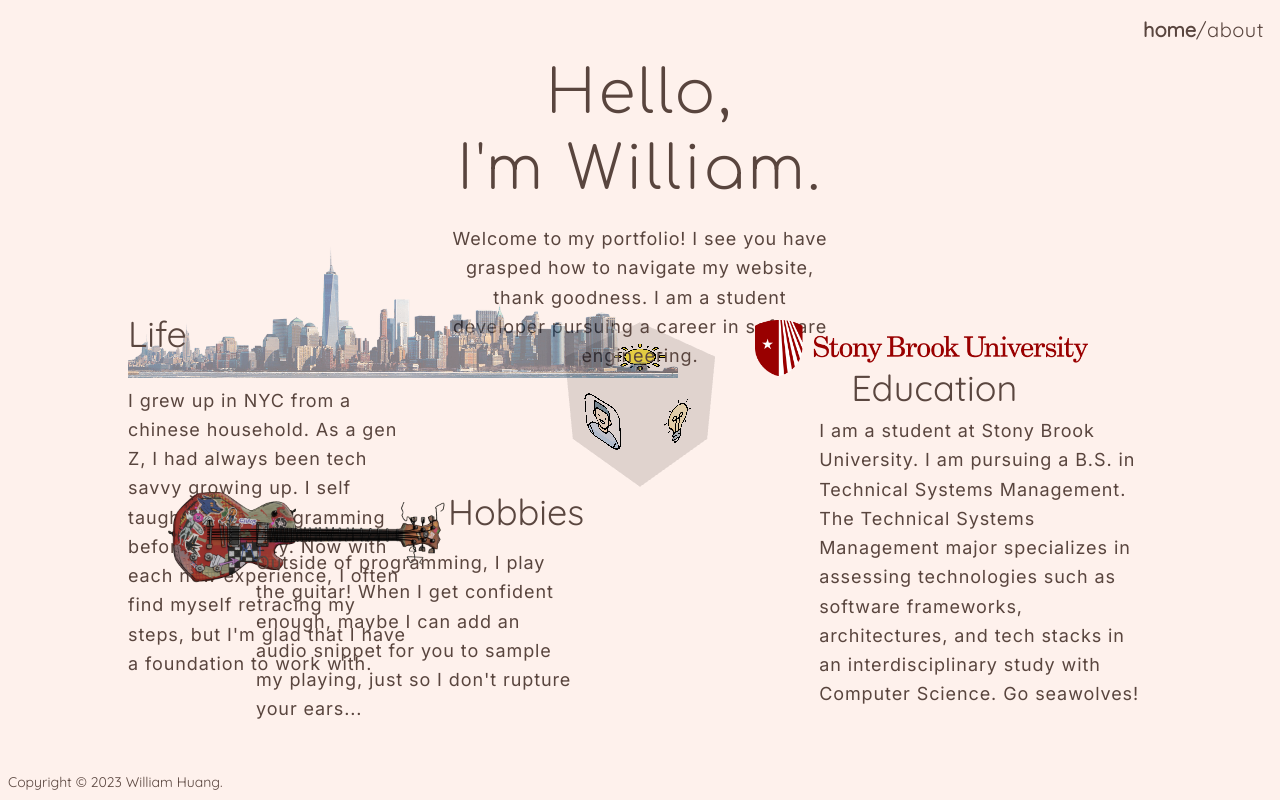
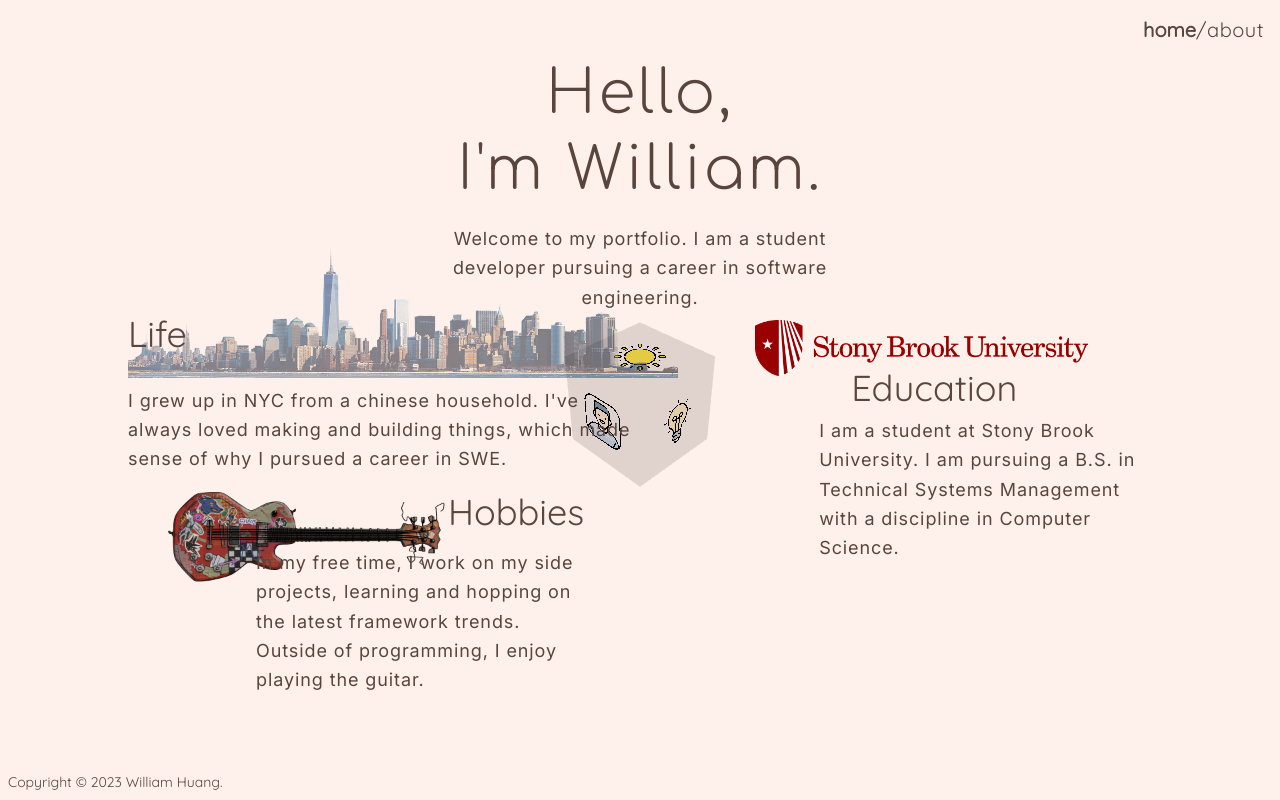
Before and after one commit to wayleem/wayleem.com, a React (Vite) app: page /about in a window 1280 px wide. Built offline with nearby package versions, Linux system fonts and the light colour scheme.

Commit message:
minimalize content

```diff
--- a/src/pages/About.tsx
+++ b/src/pages/About.tsx
@@ -64,8 +64,7 @@ function About() {
           animate={{ opacity: 1, transition: { duration: 0.2, delay: 0.4 } }}
           exit={{ opacity: 0 }}
         >
-          Welcome to my portfolio! I see you have grasped how to navigate my
-          website, thank goodness. I am a student developer pursuing a career in
+          Welcome to my portfolio. I am a student developer pursuing a career in
           software engineering.
         </motion.p>
       </div>
@@ -82,7 +81,7 @@ function About() {
             ease: 'easeInOut',
           },
         }}
-        exit={{ translateY: -2000, transition: { duration: 0.2 } }}
+        exit={{ translateY: -1200, transition: { duration: 0.2 } }}
       >
         <div className="absolute w-full h-full">
           {/* life body */}
@@ -90,7 +89,7 @@ function About() {
             <img src={cityBanner} className="-z-10 w-[550px] opacity-50" />
             <h1 className="float-text-sm -mt-16">Life</h1>
             <motion.p
-              className="body mt-2 w-[25%]"
+              className="body mt-2 w-[45%]"
               initial={{ opacity: 0 }}
               animate={{
                 opacity: 1,
@@ -98,11 +97,9 @@ function About() {
               }}
               exit={{ opacity: 0 }}
             >
-              I grew up in NYC from a chinese household. As a gen Z, I had
-              always been tech savvy growing up. I self taught myself
-              programming before University. Now with each new experience, I
-              often find myself retracing my steps, but I'm glad that I have a
-              foundation to work with.
+              I grew up in NYC from a chinese household. I've always loved
+              making and building things, which made sense of why I pursued a
+              career in SWE.
             </motion.p>
           </div>
 
@@ -122,10 +119,8 @@ function About() {
               exit={{ opacity: 0 }}
             >
               I am a student at Stony Brook University. I am pursuing a B.S. in
-              Technical Systems Management. The Technical Systems Management
-              major specializes in assessing technologies such as software
-              frameworks, architectures, and tech stacks in an interdisciplinary
-              study with Computer Science. Go seawolves!
+              Technical Systems Management with a discipline in Computer
+              Science.
             </motion.p>
           </div>
 
@@ -144,9 +139,9 @@ function About() {
               }}
               exit={{ opacity: 0 }}
             >
-              Outside of programming, I play the guitar! When I get confident
-              enough, maybe I can add an audio snippet for you to sample my
-              playing, just so I don't rupture your ears...
+              In my free time, I work on my side projects, learning and hopping
+              on the latest framework trends. Outside of programming, I enjoy
+              playing the guitar.
             </motion.p>
           </div>
         </div>
```
